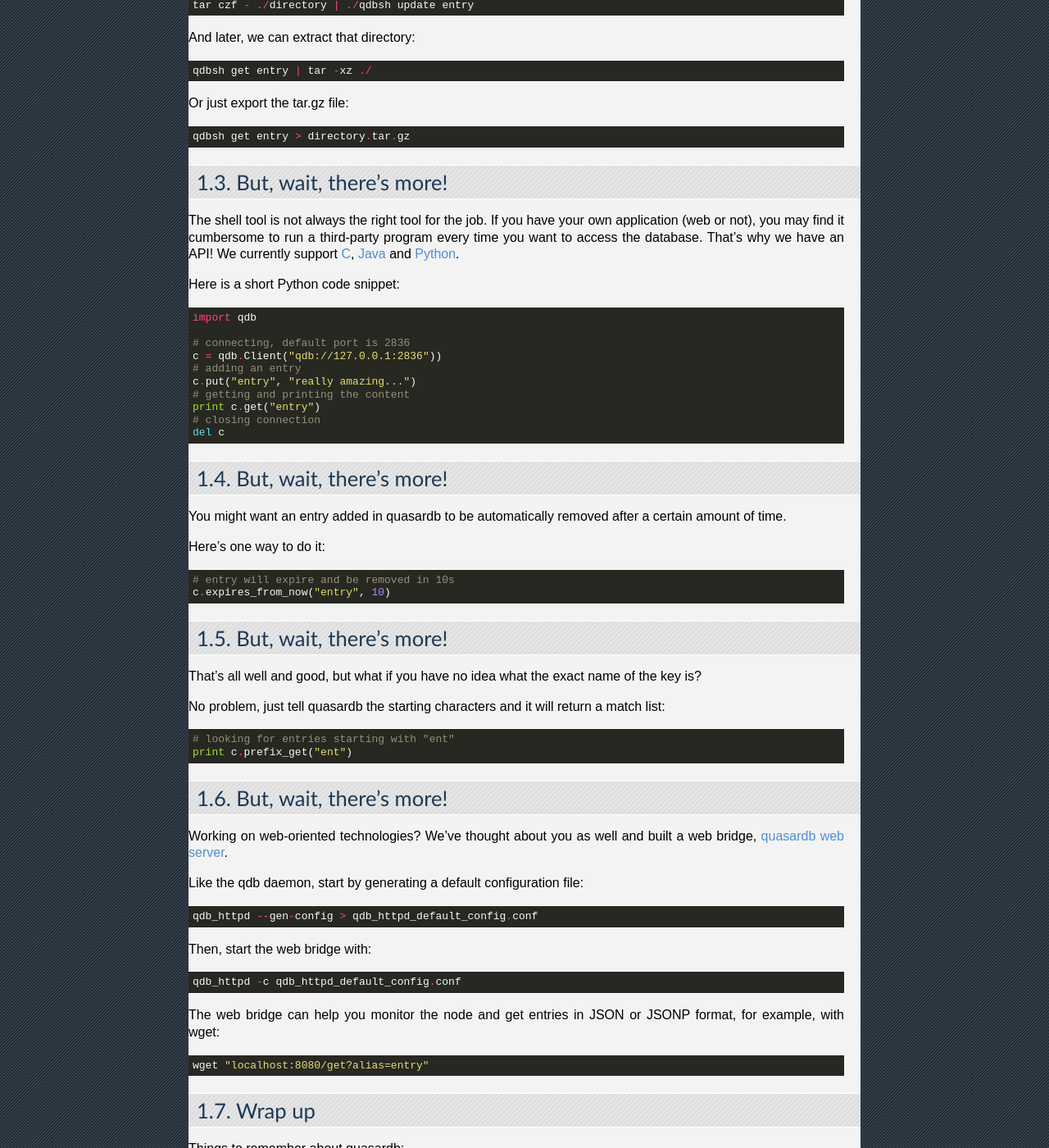
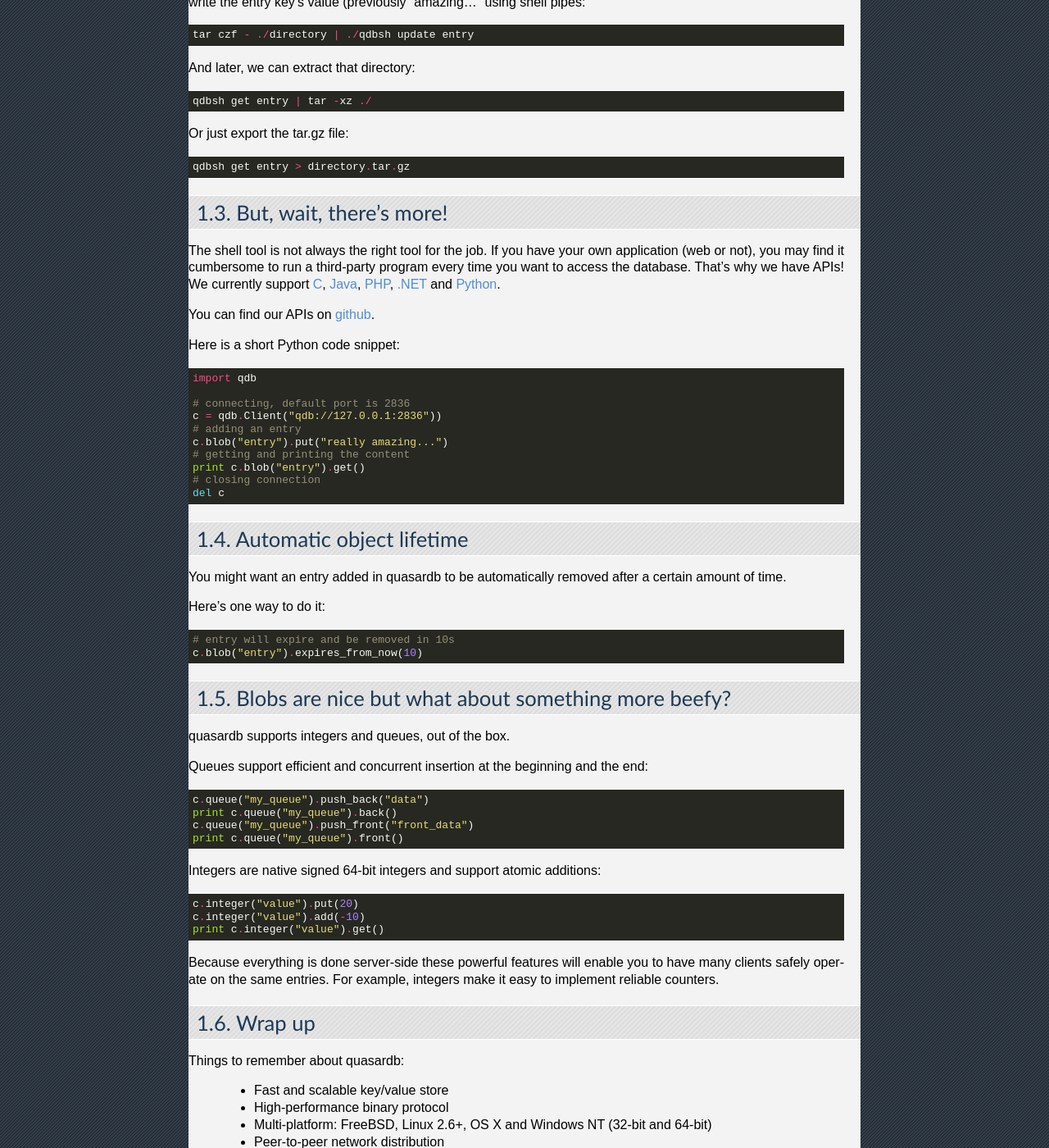
Before and after one commit to iltommi/qdb-documentation, a Sphinx documentation site: the page built from source/primer.rst, in a window 1280 px wide and 1400 px high, scrolled down 926 px. Shown: the whole window at 82% size. Built offline with Sphinx 7.4.7, drawn with Linux system fonts in a browser that asks for light colours; pages that are not in the unit, such as notebooks, are missing from menus; some of the changed text lies outside the part shown.

Commit message:
Updated primer and index to reflect recent feature changes

```diff
--- a/source/index.rst
+++ b/source/index.rst
@@ -6,11 +6,9 @@
 quasardb
 ********
 
-.. image:: /_static/b14-logo.png
-    :align: right
-    :class: b14-logo
+**quasardb** - a creation of  `Quasardb SAS <http://www.quasardb.net>`_  - is a high-performance, non-relational database designed from the ground up for the most demanding environments.
 
-**quasardb** - a creation of  `Quasardb SAS <http://www.quasardb.net>`_  - is a high-performance, non-relational database designed from the ground up for the most demanding environments.
+A wealth of languages are officialy supported with open source APIs available on `github <http://github.com/bureau14>`_.
 
 If you are new to **quasardb** the :doc:`primer` and :doc:`concepts/index` are a good introduction. The :doc:`faq` may also have the information you are looking for.
 
--- a/source/primer.rst
+++ b/source/primer.rst
@@ -5,6 +5,7 @@ What is quasardb?
 -----------------
 
 quasardb is a key / value store. It is fast and scalable, handles concurrent accesses very well and is designed to manage large amounts of data at high-frequency. One can label quasardb as a `NoSQL database <http://en.wikipedia.org/wiki/NoSQL>`_.
+
 quasardb is *limitless*. If your computer has enough memory and enough disk space to store it, quasardb can handle it.
 
 Where would you want to use quasardb? Here are a couple of use cases:
@@ -56,7 +57,9 @@ But, wait, there's more!
 
 The shell tool is not always the right tool for the job.
 If you have your own application (web or not), you may find it cumbersome to run a third-party program every time you want to access the database.
-That's why we have an API! We currently support :doc:`api/c`, :doc:`api/java` and :doc:`api/python`.
+That's why we have APIs! We currently support :doc:`api/c`, :doc:`api/java`, :doc:`api/php`, :doc:`api/net` and :doc:`api/python`.
+
+You can find our APIs on `github <http://github.com/bureau14>`_.
 
 Here is a short Python code snippet::
 
@@ -65,49 +68,42 @@ Here is a short Python code snippet::
     # connecting, default port is 2836
     c = qdb.Client("qdb://127.0.0.1:2836"))
     # adding an entry
-    c.put("entry", "really amazing...")
+    c.blob("entry").put("really amazing...")
     # getting and printing the content
-    print c.get("entry")
+    print c.blob("entry").get()
     # closing connection
     del c
 
 
-But, wait, there's more!
-------------------------
+Automatic object lifetime
+-------------------------
 
 You might want an entry added in quasardb to be automatically removed after a certain amount of time.
 
 Here's one way to do it::
 
     # entry will expire and be removed in 10s
-    c.expires_from_now("entry", 10)
+    c.blob("entry").expires_from_now(10)
 
-But, wait, there's more!
-------------------------
+Blobs are nice but what about something more beefy?
+---------------------------------------------------
 
-That's all well and good, but what if you have no idea what the exact name of the key is?
+quasardb supports integers and queues, out of the box.
 
-No problem, just tell quasardb the starting characters and it will return a match list::
+Queues support efficient and concurrent insertion at the beginning and the end::
 
-    # looking for entries starting with "ent"
-    print c.prefix_get("ent")
+    c.queue("my_queue").push_back("data")
+    print c.queue("my_queue").back()
+    c.queue("my_queue").push_front("front_data")
+    print c.queue("my_queue").front()
 
-But, wait, there's more!
-------------------------
+Integers are native signed 64-bit integers and support atomic additions::
 
-Working on web-oriented technologies? We've thought about you as well and built a web bridge, :doc:`reference/qdb_httpd`.
+    c.integer("value").put(20)
+    c.integer("value").add(-10)
+    print c.integer("value").get()
 
-Like the qdb daemon, start by generating a default configuration file::
-
-    qdb_httpd --gen-config > qdb_httpd_default_config.conf
-
-Then, start the web bridge with::
-
-    qdb_httpd -c qdb_httpd_default_config.conf
-
-The web bridge can help you monitor the node and get entries in JSON or JSONP format, for example, with wget::
-
-    wget "localhost:8080/get?alias=entry"
+Because everything is done server-side these powerful features will enable you to have many clients safely operate on the same entries. For example, integers make it easy to implement reliable counters.
 
 Wrap up
 -------
@@ -116,7 +112,10 @@ Things to remember about quasardb:
 
     * Fast and scalable key/value store
     * High-performance binary protocol
-    * Multi-platform: FreeBSD 8-9, Linux 2.6+ and Windows NT (32-bit and 64-bit)
+    * Multi-platform: FreeBSD, Linux 2.6+, OS X and Windows NT (32-bit and 64-bit)
     * Peer-to-peer network distribution
     * Transparent persistence
+    * Distributed transactions
+    * Rich typing
+    * Tag-based search
     * Fire and forget: deploy, run and return to your core business.
```
